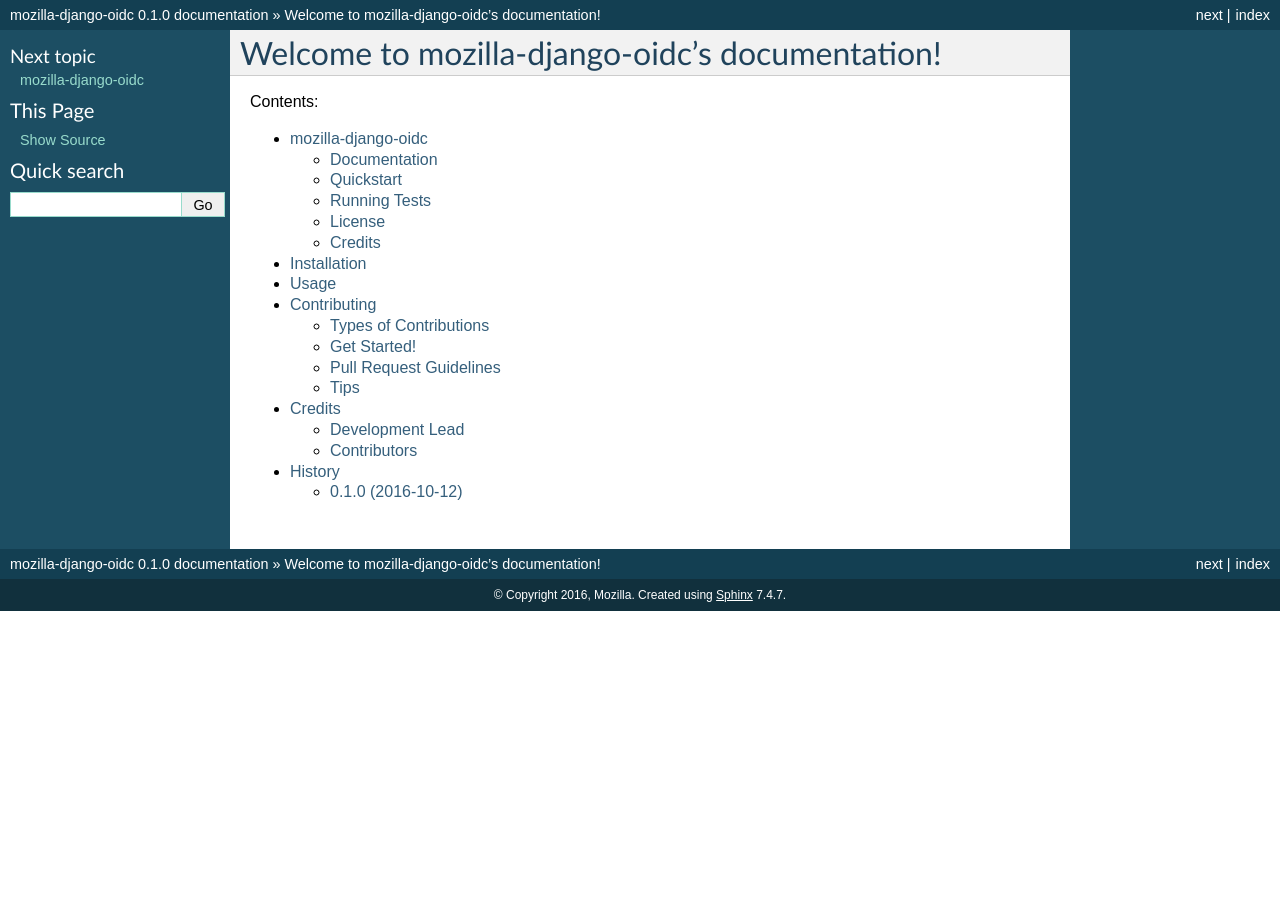
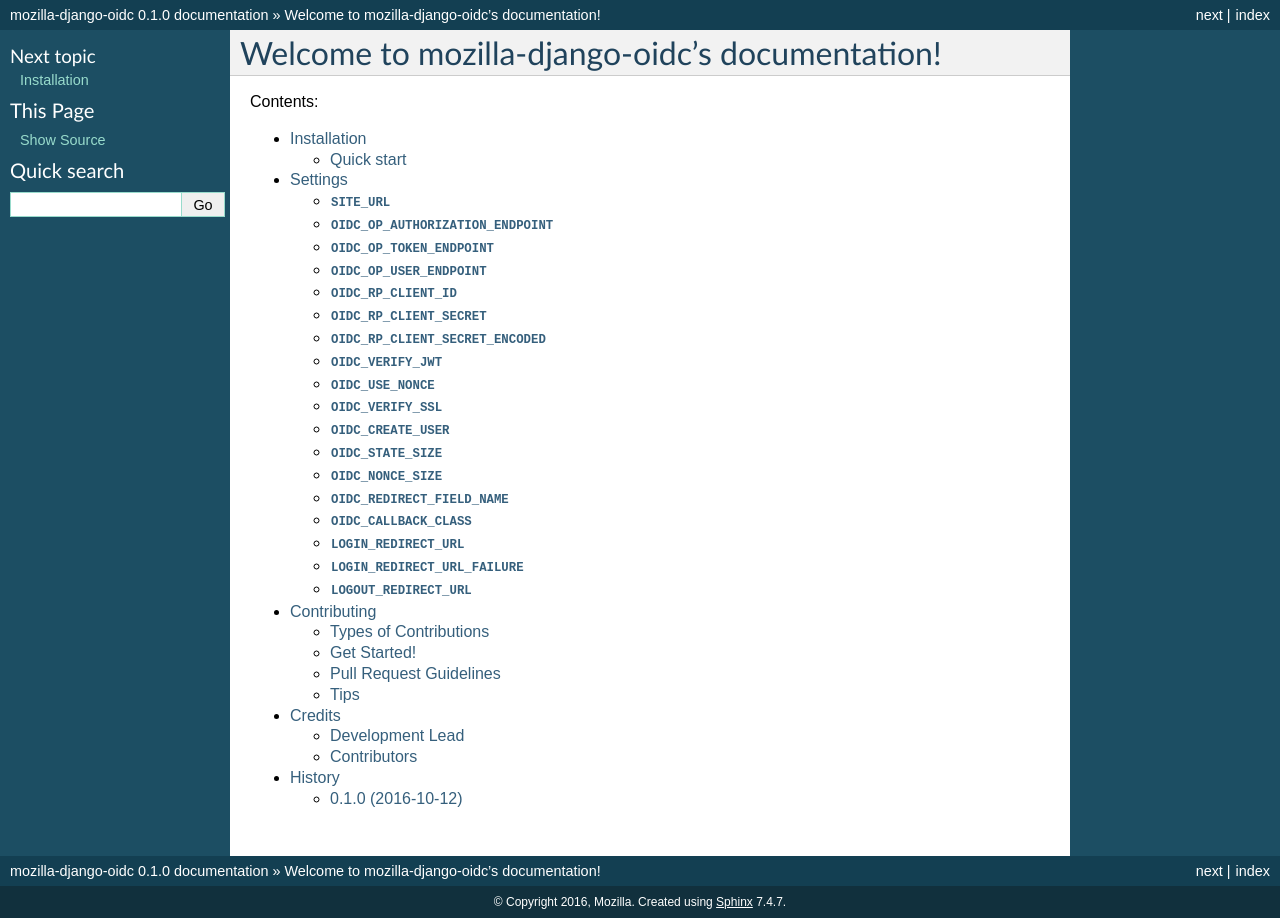
Before and after one commit to mozilla/mozilla-django-oidc, a Sphinx documentation site: the page built from docs/index.rst, in a window 1280 px wide. Built offline with Sphinx 7.4.7, drawn with Linux system fonts in a browser that asks for light colours.

Commit message:
Add documentation about installation/configuration

```diff
--- a/README.rst
+++ b/README.rst
@@ -17,17 +17,6 @@
 -------------
 
 The full documentation is at https://mozilla-django-oidc.readthedocs.io.
-
-Quickstart
-----------
-
-Install mozilla-django-oidc::
-
-    pip install mozilla-django-oidc
-
-Then use it in a project::
-
-    import mozilla_django_oidc
 
 Running Tests
 --------------
--- a/docs/index.rst
+++ b/docs/index.rst
@@ -11,9 +11,8 @@
 .. toctree::
    :maxdepth: 2
 
-   readme
    installation
-   usage
+   settings
    contributing
    authors
    history
--- a/docs/installation.rst
+++ b/docs/installation.rst
@@ -4,9 +4,75 @@
 
 At the command line::
 
-    $ easy_install mozilla-django-oidc
+    $ pip install mozilla-django-oidc
 
-Or, if you have virtualenvwrapper installed::
+.. _cookie-based sessions: https://docs.djangoproject.com/en/1.10/topics/http/sessions/#using-cookie-based-sessions
 
-    $ mkvirtualenv mozilla-django-oidc
-    $ pip install mozilla-django-oidc
+.. warning::
+   We highly recommend to avoid using Django's cookie-based sessions because they might open you up to replay attacks.
+
+.. note::
+   You can find more info about `cookie-based sessions`_ in Django's documentation.
+
+Quick start
+===========
+
+After installation, you'll need to configure your site to use ``mozilla-django-oidc``.
+Start by making the following changes to your ``settings.py`` file.
+
+.. code-block:: python
+
+   # Add 'mozilla_django_oidc' to INSTALLED_APPS
+   INSTALLED_APPS = (
+       # ...
+       'django.contrib.auth',
+       'mozilla_django_oidc',  # Load after auth
+       # ...
+   )
+
+   # Add 'mozilla_django_oidc' authentication backend
+   AUTHENTICATION_BACKENDS = (
+       # ...
+       'django.contrib.auth.backends.ModelBackend',
+       'mozilla_django_oidc.auth.OIDCAuthenticationBackend',
+       # ...
+   )
+
+Next, edit your ``urls.py`` and add the following:
+
+.. code-block:: python
+
+   urlpatterns = patterns(
+       # ...
+       url(r'^oidc/', include('mozilla_django_oidc.urls')),
+       # ...
+   )
+
+Then you need to add the login link to your Django templates. For example:
+
+.. code-block:: html+django
+
+   <html>
+     <body>
+       {% if user.is_authenticated %}
+         <p>Current user: {{ user.email }}</p>
+       {% else %}
+         <a href="{% url 'oidc_authentication_init' %}">Login</a>
+       {% endif %}
+     </body>
+   </html>
+
+You also need to configure some OpenID connect related settings too.
+Please add the following to your ``settings.py``:
+
+.. code-block:: python
+
+   OIDC_OP_AUTHORIZATION_ENDPOINT = "<URL of the OIDC OP authorization endpoint>"
+   OIDC_OP_TOKEN_ENDPOINT = "<URL of the OIDC OP token endpoint>"
+   OIDC_OP_USER_ENDPOINT = "<URL of the OIDC OP userinfo endpoint>"
+   OIDC_OP_CLIENT_ID = "<OP issued client id>"
+   OIDC_OP_CLIENT_SECRET = "<OP issued client secret>"
+   SITE_URL = "<FQDN that users access the site from eg. http://127.0.0.1:8000/ >"
+
+Finally let your OpenID connect OP know about your callback URL. In our example this is:
+``http://127.0.0.1:8000/oidc/callback/``.
--- a/docs/readme.rst
+++ /dev/null
@@ -1 +0,0 @@
-.. include:: ../README.rst
--- /dev/null
+++ b/docs/settings.rst
@@ -0,0 +1,129 @@
+========
+Settings
+========
+
+This document describes the Django settings that can be used to customize the configuration
+of ``mozilla-django-oidc``.
+
+.. attribute:: SITE_URL
+
+   :default: No default
+
+   URL that users access your site from. Make sure that you provide the protocol, domain,
+   path and port if needed (e.g. ``<protocol>://<domain>:<port>/<path>``)
+
+   .. note::
+      This does not have to be a publicly accessible URL, so local URLs
+      like ``http://localhost:8000`` or ``http://127.0.0.1`` are acceptable as
+      long as they match what you are using to access your site.
+
+
+.. attribute:: OIDC_OP_AUTHORIZATION_ENDPOINT
+
+   :default: No default
+
+   URL of your OpenID Connect provider authorization endpoint.
+
+.. attribute:: OIDC_OP_TOKEN_ENDPOINT
+
+   :default: No default
+
+   URL of your OpenID Connect provider token endpoint
+
+.. attribute:: OIDC_OP_USER_ENDPOINT
+
+   :default: No default
+
+   URL of your OpenID Connect provider userinfo endpoint
+
+.. attribute:: OIDC_RP_CLIENT_ID
+
+   :default: No default
+
+   OpenID Connect client ID provided by your OP
+
+.. attribute:: OIDC_RP_CLIENT_SECRET
+
+   :default: No default
+
+   OpenID Connect client secret provided by your OP
+
+.. attribute:: OIDC_RP_CLIENT_SECRET_ENCODED
+
+   :default: ``False``
+
+   Controls whether your client secret requires base64 decoding for verification
+
+.. attribute:: OIDC_VERIFY_JWT
+
+   :default: ``True``
+
+   Controls whether the OpenID Connect client verifies the signature of the JWT tokens
+
+.. attribute:: OIDC_USE_NONCE
+
+   :default: ``True``
+
+   Controls whether the OpenID Connect client uses nonce verification
+
+.. attribute:: OIDC_VERIFY_SSL
+
+   :default: ``True``
+
+   Controls whether the OpenID Connect client verifies the SSL certificate of the OP responses
+
+.. attribute:: OIDC_CREATE_USER
+
+   :default: ``True``
+
+   Enables or disables automatic user creation during authentication
+
+.. attribute:: OIDC_STATE_SIZE
+
+   :default: ``32``
+
+   Sets the length of the random string used for OpenID Connect state verification
+
+.. attribute:: OIDC_NONCE_SIZE
+
+   :default: ``32``
+
+   Sets the length of the random string used for OpenID Connect nonce verification
+
+.. attribute:: OIDC_REDIRECT_FIELD_NAME
+
+   :default: ``next``
+
+   Sets the GET parameter that is being used to define the redirect URL after succesful authentication
+
+.. attribute:: OIDC_CALLBACK_CLASS
+
+   :default: ``mozilla_django_oidc.views.OIDCAuthenticationCallbackView``
+
+   Allows you to substitute a custom class-based view to be used as OpenID Connect
+   callback URL.
+
+   .. note::
+
+      When using a custom callback view, it is generally a good idea to subclass the
+      default ``OIDCAuthenticationCallbackView`` and override the methods you want to change.
+
+.. attribute:: LOGIN_REDIRECT_URL
+
+    :default: ``/accounts/profile``
+
+    Path to redirect to on successful login. If you don't specify this, the
+    default Django value will be used.
+
+.. attribute:: LOGIN_REDIRECT_URL_FAILURE
+
+    :default: ``/``
+
+    Path to redirect to on an unsuccessful login attempt.
+
+
+.. attribute:: LOGOUT_REDIRECT_URL
+
+   :default: ``/``
+
+   Path to redirect to on logout.
--- a/docs/usage.rst
+++ /dev/null
@@ -1,7 +0,0 @@
-========
-Usage
-========
-
-To use mozilla-django-oidc in a project::
-
-    import mozilla_django_oidc
```
